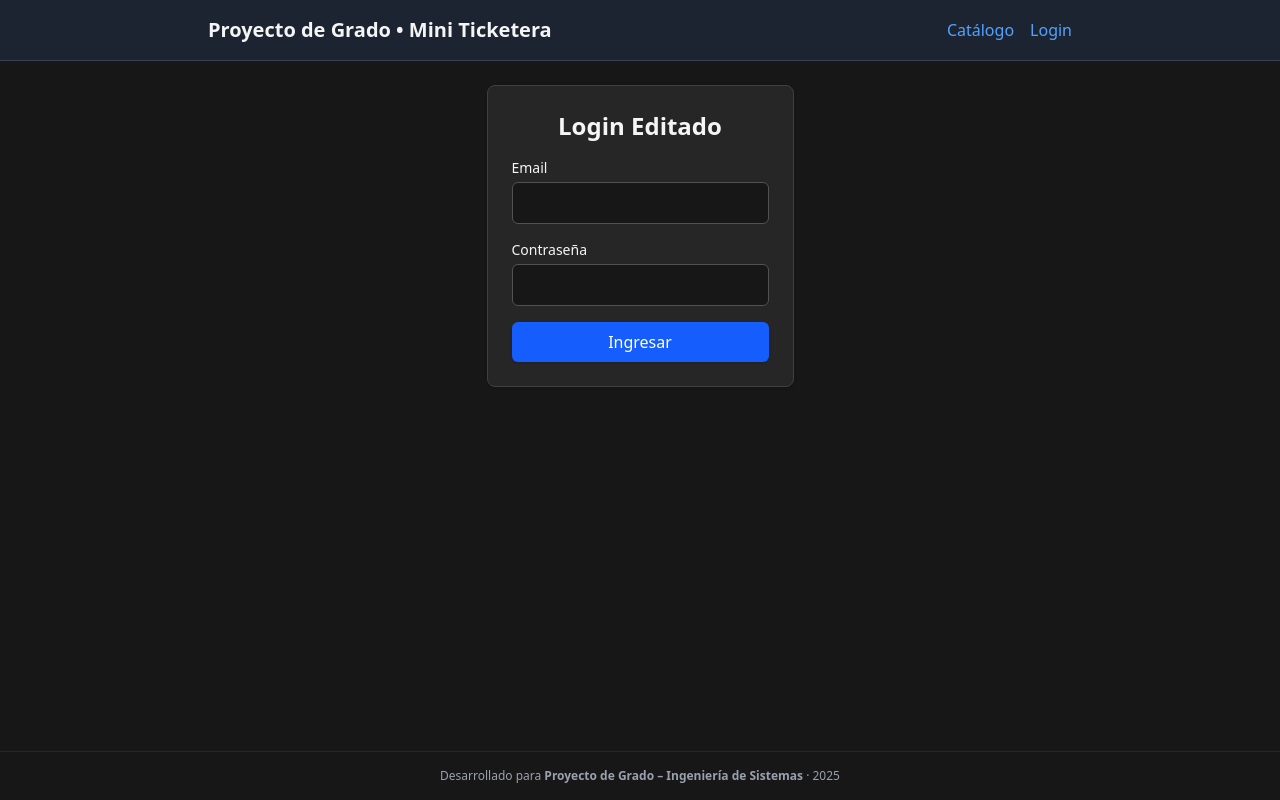
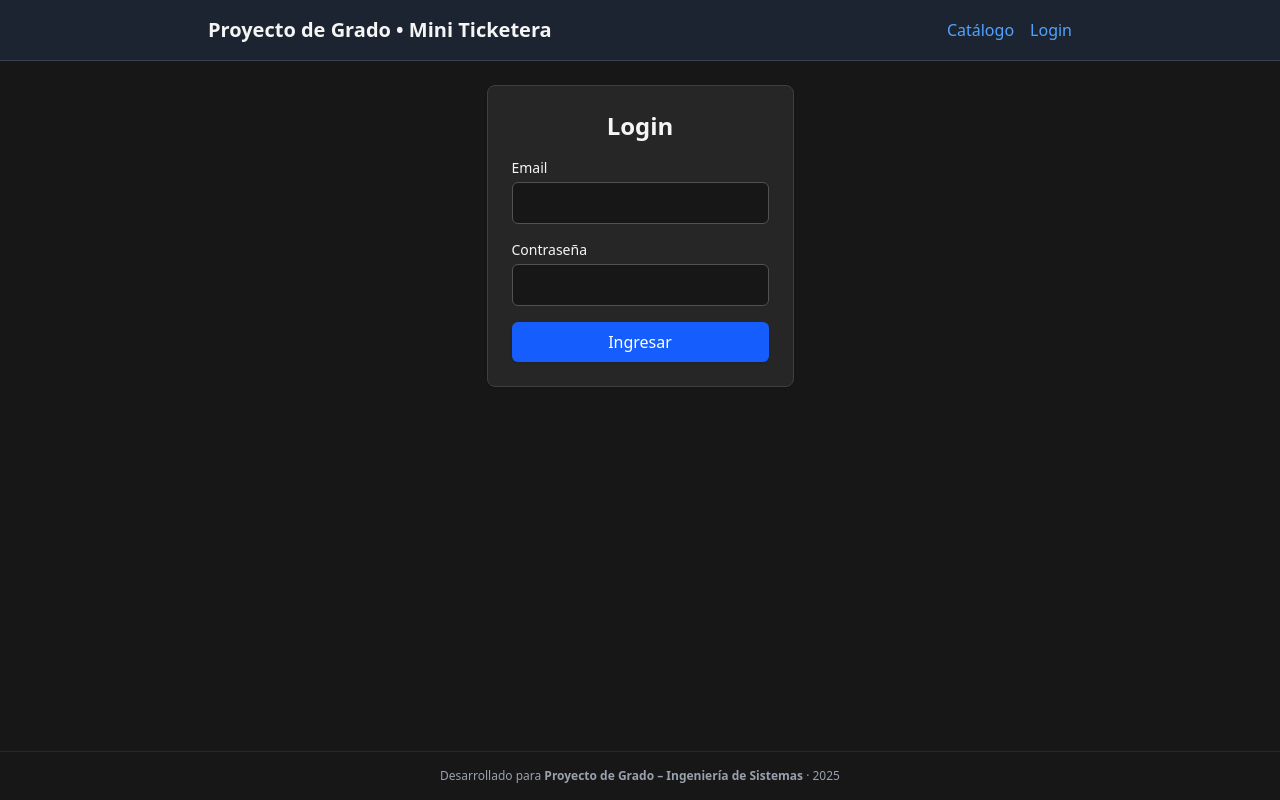
Before and after one commit to lucianocastr/ticketeraTesis, a React (Vite) app: page /login in a window 1280 px wide. Built offline with nearby package versions, Linux system fonts and the light colour scheme.

Commit message:
Ejecucion de prueba2

```diff
--- a/src/pages/Login.jsx
+++ b/src/pages/Login.jsx
@@ -27,7 +27,7 @@
 
   return (
     <div className="max-w-md mx-auto bg-neutral-800 border border-neutral-700 rounded-lg shadow p-6">
-      <h1 className="text-2xl font-bold mb-4 text-center">Login Editado</h1>
+      <h1 className="text-2xl font-bold mb-4 text-center">Login</h1>
 
       <form data-testid="login-form"
         onSubmit={handleSubmit}
```
